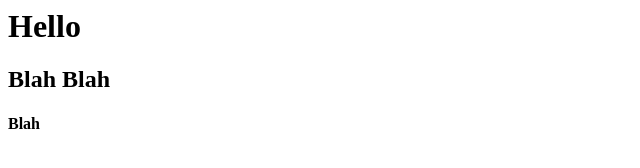
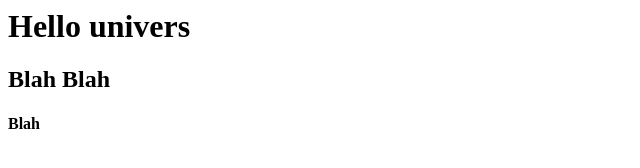
Before and after one commit to okparbaba/GitWorkShop, a plain HTML site: page index.html in a window 1280 px wide. Shown: the whole page, without its empty margins (0-640 px from the left). Drawn offline with Linux system fonts and the light colour scheme.

Commit message:
Conflicts

```diff
--- a/index.html
+++ b/index.html
@@ -1,4 +1,4 @@
-<h1>Hello</h1>
+<h1>Hello univers</h1>
 
 <h2>Blah Blah</h2>
 
```
